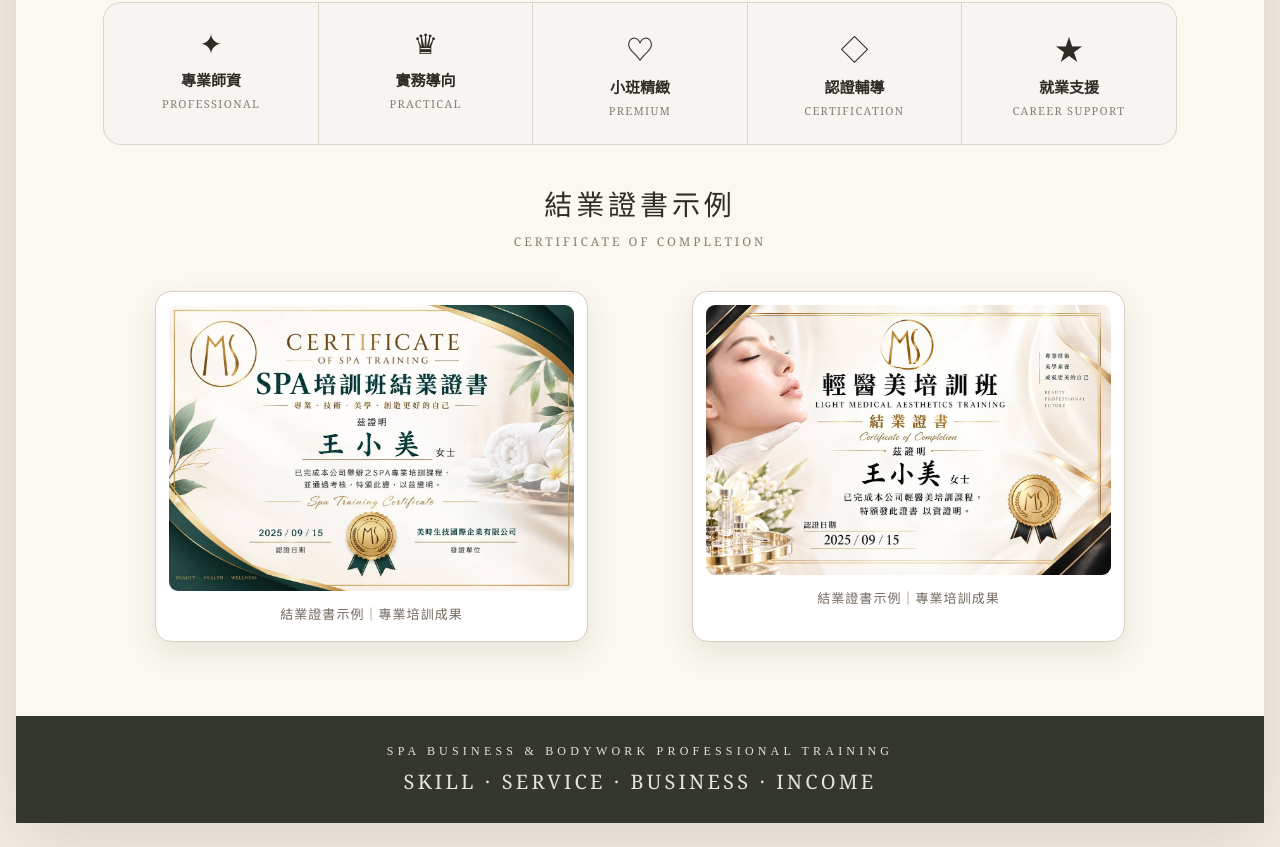
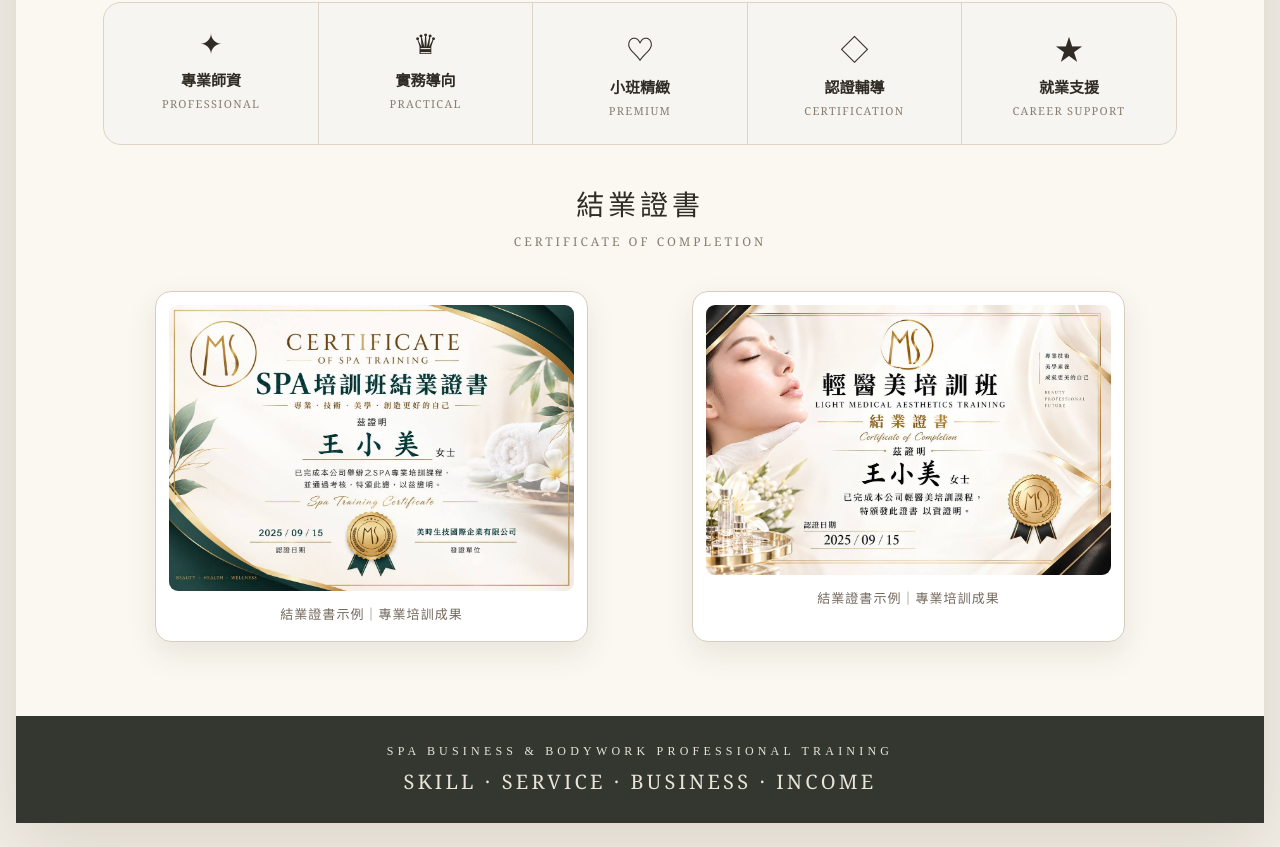
Before and after one commit to harchun/meis, a plain HTML site: page index.html in a window 1280 px wide. Shown: the part 2567-3414 px from the top of the page. Drawn offline with Linux system fonts and the light colour scheme.

Commit message:
Update index.html

```diff
--- a/index.html
+++ b/index.html
@@ -87,7 +87,7 @@ certificates{display:block}.certificates{padding:0 7% 58px;text-align:center}.ce
 <section class="benefits">
 <div class="benefit"><div class="icon">✦</div><strong>專業師資</strong><span>PROFESSIONAL</span></div><div class="benefit"><div class="icon">♛</div><strong>實務導向</strong><span>PRACTICAL</span></div><div class="benefit"><div class="icon">♡</div><strong>小班精緻</strong><span>PREMIUM</span></div><div class="benefit"><div class="icon">◇</div><strong>認證輔導</strong><span>CERTIFICATION</span></div><div class="benefit"><div class="icon">★</div><strong>就業支援</strong><span>CAREER SUPPORT</span></div>
 </section>
-<section class="certificates"><div class="cert-title">結業證書示例</div><div class="cert-sub">CERTIFICATE OF COMPLETION</div><div class="cert-gallery"><figure class="cert-card"><img src="./1.jpg" alt="結業證書示例 1"><figcaption>結業證書示例｜專業培訓成果</figcaption></figure><figure class="cert-card"><img src="./2.jpg" alt="結業證書示例 2"><figcaption>結業證書示例｜專業培訓成果</figcaption></figure></div></section>
+<section class="certificates"><div class="cert-title">結業證書</div><div class="cert-sub">CERTIFICATE OF COMPLETION</div><div class="cert-gallery"><figure class="cert-card"><img src="./1.jpg" alt="結業證書示例 1"><figcaption>結業證書示例｜專業培訓成果</figcaption></figure><figure class="cert-card"><img src="./2.jpg" alt="結業證書示例 2"><figcaption>結業證書示例｜專業培訓成果</figcaption></figure></div></section>
 
 <footer><div class="brand">SPA BUSINESS & BODYWORK PROFESSIONAL TRAINING</div><div class="slogan">SKILL · SERVICE · BUSINESS · INCOME</div></footer>
 </div>
```
